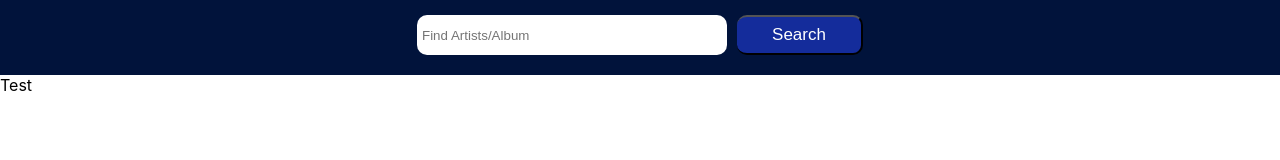
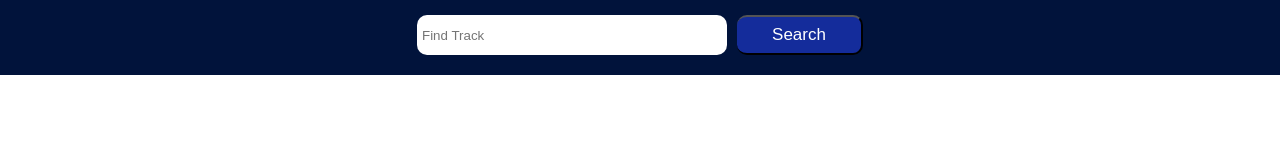
Before and after one commit to vitinhos67/spotify_front-end, a React (Create React App) app: page / in a window 1280 px wide. Shown: the top 160 px of the page. Built offline with nearby package versions, Linux system fonts and the light colour scheme.

Commit message:
changing

```diff
--- a/src/App.jsx
+++ b/src/App.jsx
@@ -30,40 +30,37 @@ function App(props) {
 
     setDatesArtists((prevState) => ({ data }));
   };
-  // datesArtists.data.data[0]
+
   const whenShildChange = async (e) => {
-    // e.preventDefault();
-
+    const res = document.querySelector('#res');
     setTimeout(() => {
-      const res = document.querySelector('#res');
       let texto = '';
 
-      console.log(datesArtists.data);
       // eslint-disable-next-line no-plusplus
       for (let i = 0; i < datesArtists.data.length; i++) {
         texto += `
         <div class="artists">
-        <h4 class="name-artist">Artist: ${datesArtists.data[i][0].name}</h4>
-        <a href="${datesArtists.data[i][0].external_urls.spotify}" class="link-artist" target="_blank">Open profile in Spotify</a>
+        <h4 class="name-artist">Artist: ${datesArtists.data[i].artists[0].name}</h4>
+        <a href="${datesArtists.data[i].artists[0].external_urls.spotify}" class="link-artist" target="_blank">Open profile in Spotify</a>
         </div>
         `;
       }
 
       res.innerHTML = texto;
-    }, 1000);
+    }, 2000);
   };
 
   return (
 
     <div>
-      <link rel="stylesheet" href="https://cdnjs.cloudflare.com/ajax/libs/font-awesome/4.7.0/css/font-awesome.min.css" />
+
       <header className="nav-bar">
         <form onSubmit={handleSubmitField} className="form-search">
           <label htmlFor="name">
             <input
               type="name"
               name="fieldSearchValue"
-              placeholder="Find Artists/Album"
+              placeholder="Find Track"
               className="form-create-user"
             />
             <button type="submit" onClick={whenShildChange}>Search</button>
@@ -72,9 +69,7 @@ function App(props) {
         </form>
       </header>
 
-      <div id="res">
-        Test
-      </div>
+      <div id="res" />
     </div>
   );
 }
```
